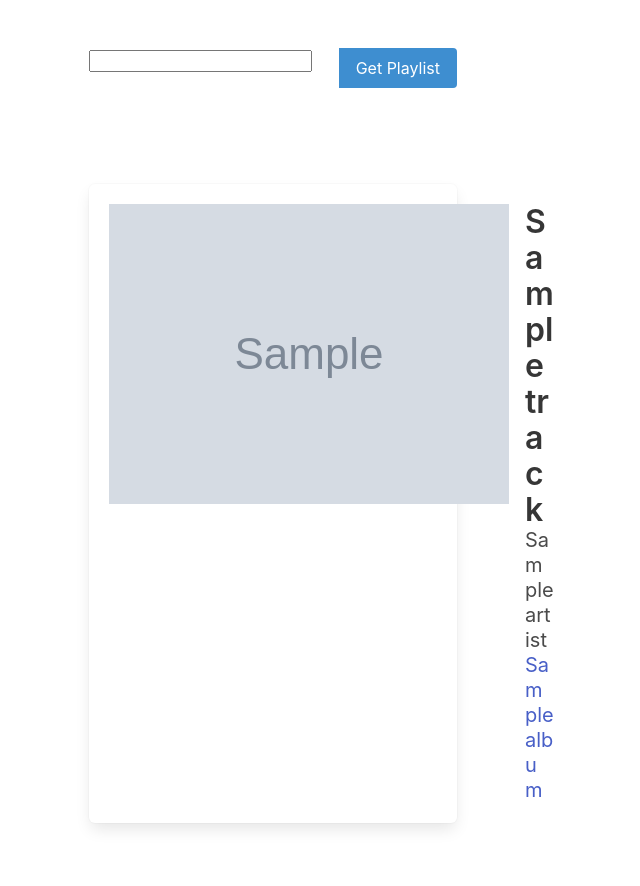
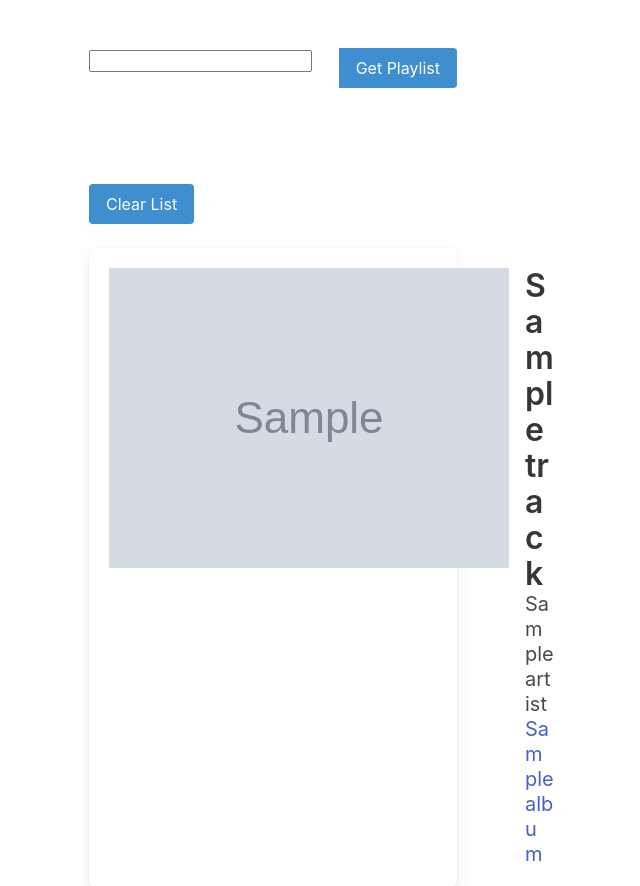
Before and after one commit to AbdurahmanHaydar/Spotify-Django, a Django app: template playlist/templates/playlist/playlist.html in a window 1280 px wide. Shown: the top 886 px of the page, without its empty margins (367-1007 px from the left). Before the commit the page ends 829 px from the top, so only its background shows below. Run offline with Django 3.2, Linux system fonts and the light colour scheme; the template is opened without the code that fills it: most values are stand-ins (such as "Sample title", 1, 10 or a date in 2020); grey boxes marked "Sample" are stand-in pictures; form fields are guessed from the names that the template uses; some libraries are stand-ins or nearby versions.

Commit message:
added clear list button.

```diff
--- a/playlist/templates/playlist/playlist.html
+++ b/playlist/templates/playlist/playlist.html
@@ -22,7 +22,9 @@
                                 <button type="submit" name="playlist_button" class="button is-info">
                                     Get Playlist
                                 </button>
+
                             </div>
+
                         </div>
                     </form>
                 </div>
@@ -33,6 +35,17 @@
         <div class="container">
             <div class="columns">
                 <div class="column is-offset-4 is-4">
+                  {% if arr_tracks %}
+                  <form method="POST">
+                      {% csrf_token %}
+                          <div class="control">
+                              <button type="submit" name="clear" class="button is-info">
+                                  Clear List
+                              </button>
+                          </div>
+                  </form>
+                  {% endif %}
+                </br>
                   {% if  error %}
                     <p style='color:red;'>{{error}}</p>
                   {% endif %}
```
Also changed, not shown: playlist/views.py (+6 -4 lines).
